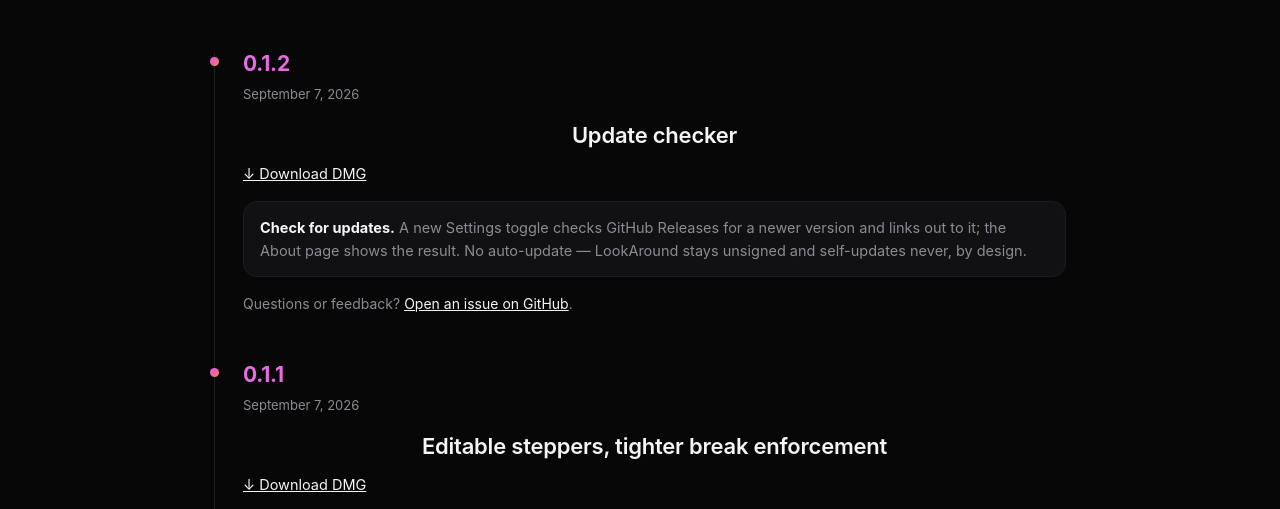
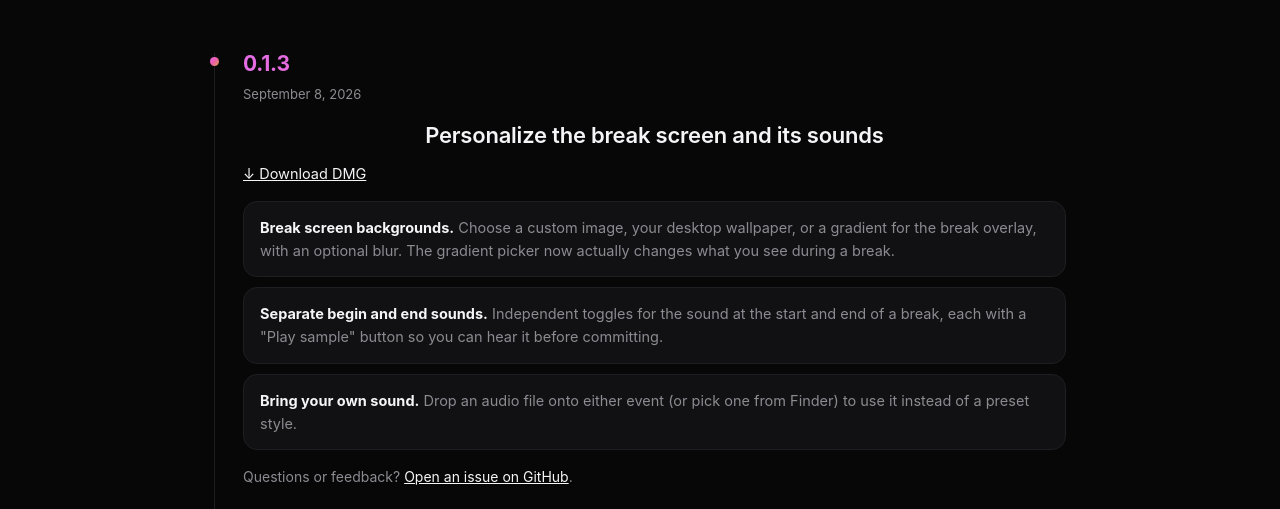
Before and after one commit to henryle97/look-around, a plain HTML site: page docs/changelog/index.html in a window 1280 px wide. Shown: the part 274-783 px from the top of the page. Drawn offline with Linux system fonts and the light colour scheme.

Commit message:
Add 0.1.3 changelog entry

```diff
--- a/docs/changelog/index.html
+++ b/docs/changelog/index.html
@@ -40,6 +40,23 @@
   </section>
 
   <section class="changelog">
+
+    <article class="changelog-entry">
+      <a class="changelog-version-badge" href="https://github.com/henryle97/look-around/releases/tag/v0.1.3">0.1.3</a>
+      <div class="changelog-meta">
+        <span class="changelog-date">September 8, 2026</span>
+      </div>
+      <h2 class="changelog-title">Personalize the break screen and its sounds</h2>
+      <p class="changelog-download">
+        <a href="https://github.com/henryle97/look-around/releases/download/v0.1.3/LookAround-0.1.3.dmg">↓ Download DMG</a>
+      </p>
+      <ul class="changelog-list">
+        <li><strong>Break screen backgrounds.</strong> <span>Choose a custom image, your desktop wallpaper, or a gradient for the break overlay, with an optional blur. The gradient picker now actually changes what you see during a break.</span></li>
+        <li><strong>Separate begin and end sounds.</strong> <span>Independent toggles for the sound at the start and end of a break, each with a "Play sample" button so you can hear it before committing.</span></li>
+        <li><strong>Bring your own sound.</strong> <span>Drop an audio file onto either event (or pick one from Finder) to use it instead of a preset style.</span></li>
+      </ul>
+      <p class="changelog-closing">Questions or feedback? <a href="https://github.com/henryle97/look-around/issues">Open an issue on GitHub</a>.</p>
+    </article>
 
     <article class="changelog-entry">
       <a class="changelog-version-badge" href="https://github.com/henryle97/look-around/releases/tag/v0.1.2">0.1.2</a>
```
